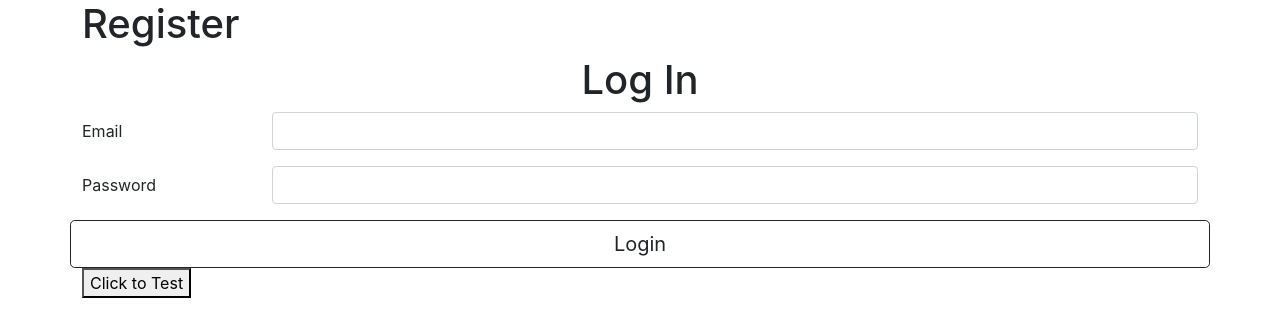
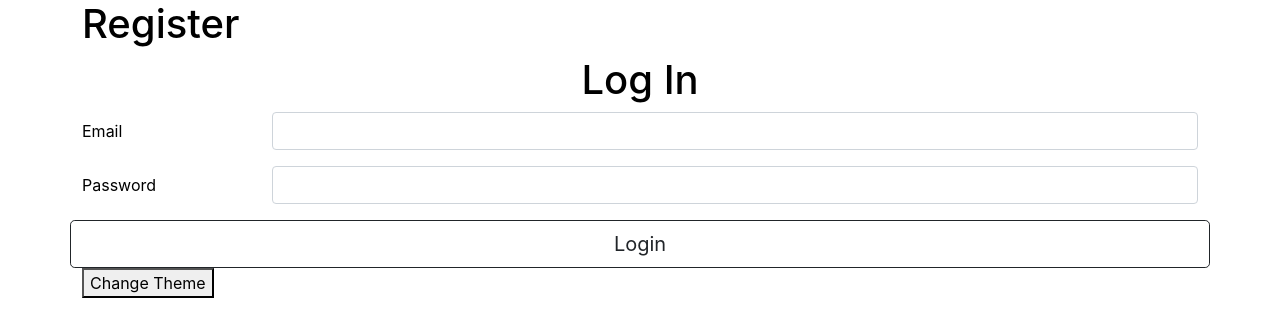
Before and after one commit to itswcl/react-login, a React (Create React App) app in the folder client/: page /register in a window 1280 px wide. Shown: the top 336 px of the page. Built offline with nearby package versions, Linux system fonts and the light colour scheme.

Commit message:
practice theme update with useContext

```diff
--- a/client/src/App.js
+++ b/client/src/App.js
@@ -4,12 +4,15 @@ import Register from './Components/Register';
 import Login from './Components/Login';
 import Main from './Components/Main';
 // practice useContext import useContext 03052022
-import React from 'react'
+import React, { useState } from 'react'
+import { themes, ThemeContext } from "./Context/ThemeContext";
 
 function App() {
+  // set style in Main
+  const [theme, setTheme] = useState(themes.light)
 
   return (
-    <div className="container">
+    <div className="container" style={theme}>
       <Switch>
         {/* login route */}
         <Route path="/login">
@@ -20,8 +23,11 @@ function App() {
           <Register />
         </Route>
       </Switch>
-
-      <Main />
+      {/* pass over the theme and setTheme along */}
+      {/* we pass context from App.js and all the children having the access to ThemeContext */}
+      <ThemeContext.Provider value={{theme, setTheme}}>
+        <Main />
+      </ThemeContext.Provider>
     </div>
   );
 }
--- a/client/src/Context/ThemeContext.js
+++ b/client/src/Context/ThemeContext.js
@@ -1,3 +1,16 @@
 import { createContext } from "react";
 
-export const ThemeContext = createContext({});
+export const themes = {
+    dark: {
+        color: "white",
+        background: "black",
+    },
+
+    light: {
+        color: "black",
+        background: "white",
+    }
+
+}
+
+export const ThemeContext = createContext(themes.dark);
--- a/client/src/components/Main.jsx
+++ b/client/src/components/Main.jsx
@@ -1,8 +1,9 @@
-import React, { useState } from 'react'
+import React, { useState, useContext } from 'react'
 import Login from './Login';
 import axios from 'axios'
 import Toolbar from './Toolbar';
-import { ThemeContext } from '../Context/ThemeContext'
+// we dont need ThemeContext if we being pass from parent
+// import { ThemeContext } from '../Context/ThemeContext'
 
 const admin = {
     firstName: "test",
@@ -11,6 +12,7 @@ const admin = {
     password: "password"
 }
 
+// we dont need ThemeContext if we being pass from parent
 // declare ThemeContext by create context 03052022
 
 const Main = () => {
@@ -19,7 +21,6 @@ const Main = () => {
         lastName: "",
         email: "",
     })
-
     const [error, setError] = useState("");
 
     const login = (detail) => {
@@ -54,15 +55,16 @@ const Main = () => {
             ) : (
                 <>
                     <Login login={login} error={error} />
+                    {/* we dont need ThemeContext if we being pass from parent */}
                     {/* practice useContext 03052022 */}
                     {/* provider to pass current theme */}
                     {/* any component can read */}
                     {/* dark as default */}
                     {/* this is props way */}
                     {/* <Toolbar theme="dark" /> */}
-                    <ThemeContext.Provider value={admin}>
-                        <Toolbar />
-                    </ThemeContext.Provider>
+                    {/* <ThemeContext.Provider value={{ admin, setTheme, theme }}> */}
+                    <Toolbar />
+                    {/* </ThemeContext.Provider> */}
                 </>
             )}
         </>
@@ -70,4 +72,3 @@ const Main = () => {
 }
 
 export default Main
-export { ThemeContext };
--- a/client/src/components/ThemeButton.jsx
+++ b/client/src/components/ThemeButton.jsx
@@ -1,19 +1,24 @@
 // practice useContext
 import React, { useContext, useState } from 'react'
-import { ThemeContext } from '../Context/ThemeContext'
+import { ThemeContext, themes } from '../Context/ThemeContext'
 
 const ThemeButton = () => {
-    const [user, setUser] = useState("")
+    // const {theme, setTheme} = useContext(ThemeContext)
 
-    const context = useContext(ThemeContext);
+    // pass from App.js themeContext.provider
+    const { theme, setTheme } = useContext(ThemeContext);
+
+    const themeUpdate = () => {
+        // compared what the default is
+        theme.color === "black"
+            // update to opposite based on click
+            ? setTheme(themes.dark)
+            : setTheme(themes.light)
+    }
 
     return (
-        <>  {
-            user !== ""
-                ? <p>{JSON.stringify(user)}</p>
-                : null
-            }
-            <button theme={context} onClick={e => setUser(context)}>Click to Test</button>
+        <>
+            <button onClick={themeUpdate}>Change Theme</button>
         </>
     )
 }
```
